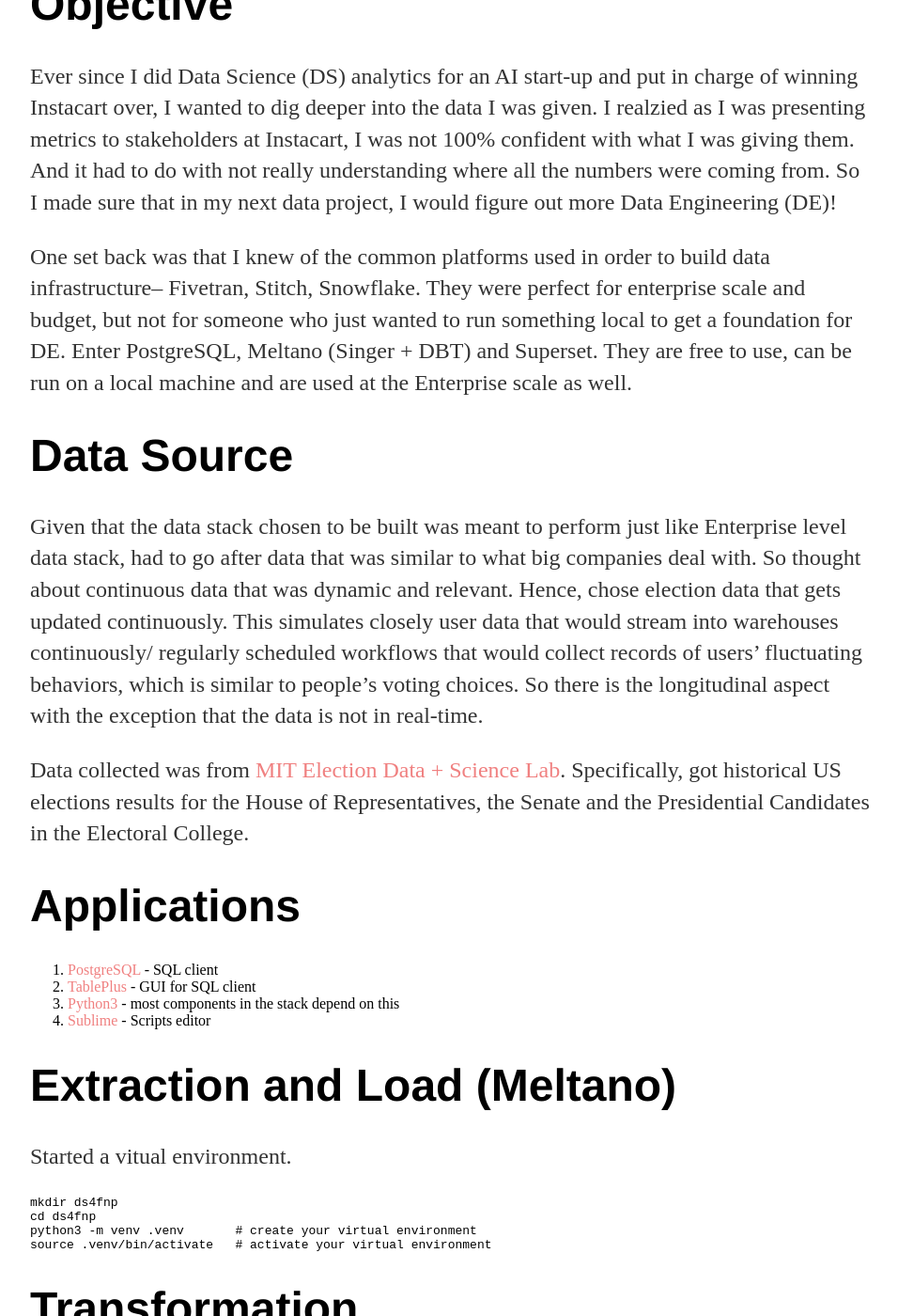
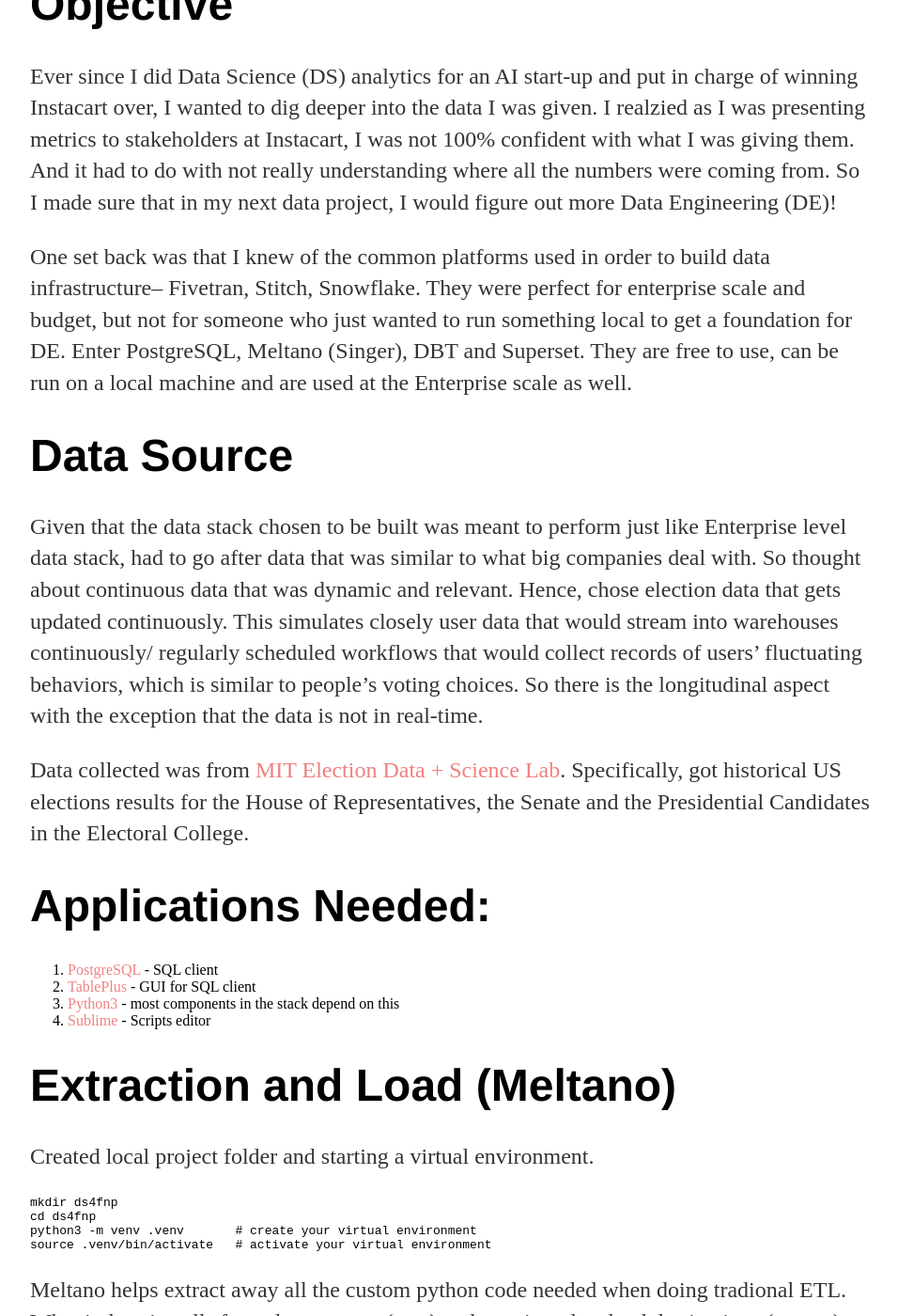
Before and after one commit to mindyng/mindyng.github.io, a Jekyll site: the page built from _posts/2021-02-24-Modern-Data-Stack-from-Scratch.md, in a window 1280 px wide and 1400 px high, scrolled down 290 px. Shown: the whole window at 94% size, without its empty margins (160-1116 px from the left). Built offline with Jekyll 4.4.1, drawn with Linux system fonts in a browser that asks for light colours; our own code applies the rules of GitHub Pages for plain Markdown files; some of the changed text lies outside the part shown.

Commit message:
Update 2021-02-24-Modern-Data-Stack-from-Scratch.md

````diff
--- a/_posts/2021-02-24-Modern-Data-Stack-from-Scratch.md
+++ b/_posts/2021-02-24-Modern-Data-Stack-from-Scratch.md
@@ -7,7 +7,7 @@
 
 One set back was that I knew of the common platforms used in order to build data infrastructure-- Fivetran, Stitch, Snowflake.
 They were perfect for enterprise scale and budget, but not for someone who just wanted to run something local to get a foundation
-for DE. Enter PostgreSQL, Meltano (Singer + DBT) and Superset. They are free to use, can be run on a local machine and are used at
+for DE. Enter PostgreSQL, Meltano (Singer), DBT and Superset. They are free to use, can be run on a local machine and are used at
 the Enterprise scale as well.
 
 # Data Source
@@ -21,7 +21,7 @@
 Data collected was from [MIT Election Data + Science Lab](https://electionlab.mit.edu/data). Specifically, got historical US
 elections results for the House of Representatives, the Senate and the Presidential Candidates in the Electoral College.
 
-# Applications
+# Applications Needed:
 
 1. [PostgreSQL](https://www.postgresql.org/download/) - SQL client
 2. [TablePlus](https://tableplus.com/) - GUI for SQL client
@@ -30,7 +30,7 @@
 
 # Extraction and Load (Meltano)
 
-Started a vitual environment.
+Created local project folder and starting a virtual environment.
 
 ```
 mkdir ds4fnp
@@ -38,6 +38,18 @@
 python3 -m venv .venv       # create your virtual environment
 source .venv/bin/activate   # activate your virtual environment
 ```
+Meltano helps extract away all the custom python code needed when doing tradional ETL. What it does is pulls from data sources (taps) and puts into data load destinations (targets).
+
+Installed Meltano and created a new project by:
+
+```
+pip3 install meltano
+meltano init ./meltano
+cd ./meltano
+```
+
+After initiating Meltano, there were several subdirectories created along with a meltano.yml file. This is where most of the Extraction and Loading work was done along with working with Meltano's CLI. For more information, this is [Meltano's documentation](https://meltano.com/docs/project.html#projects) to understand how configuration files work.
+
 
 # Transformation
 
````
